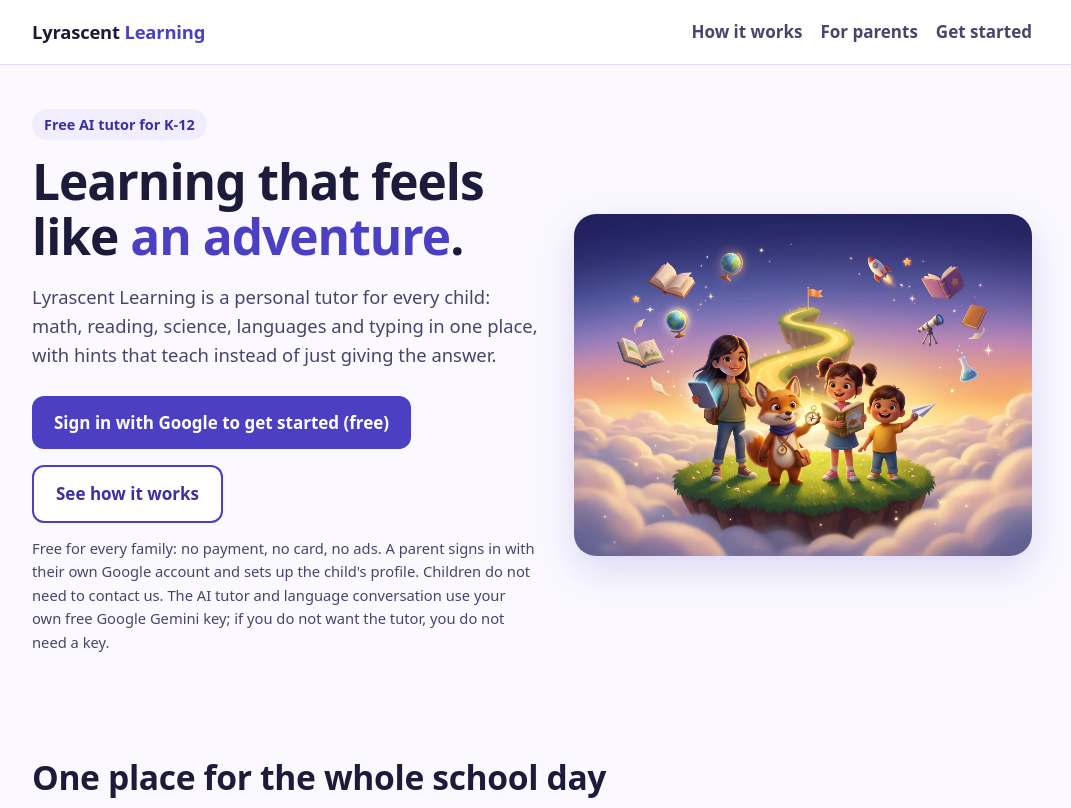
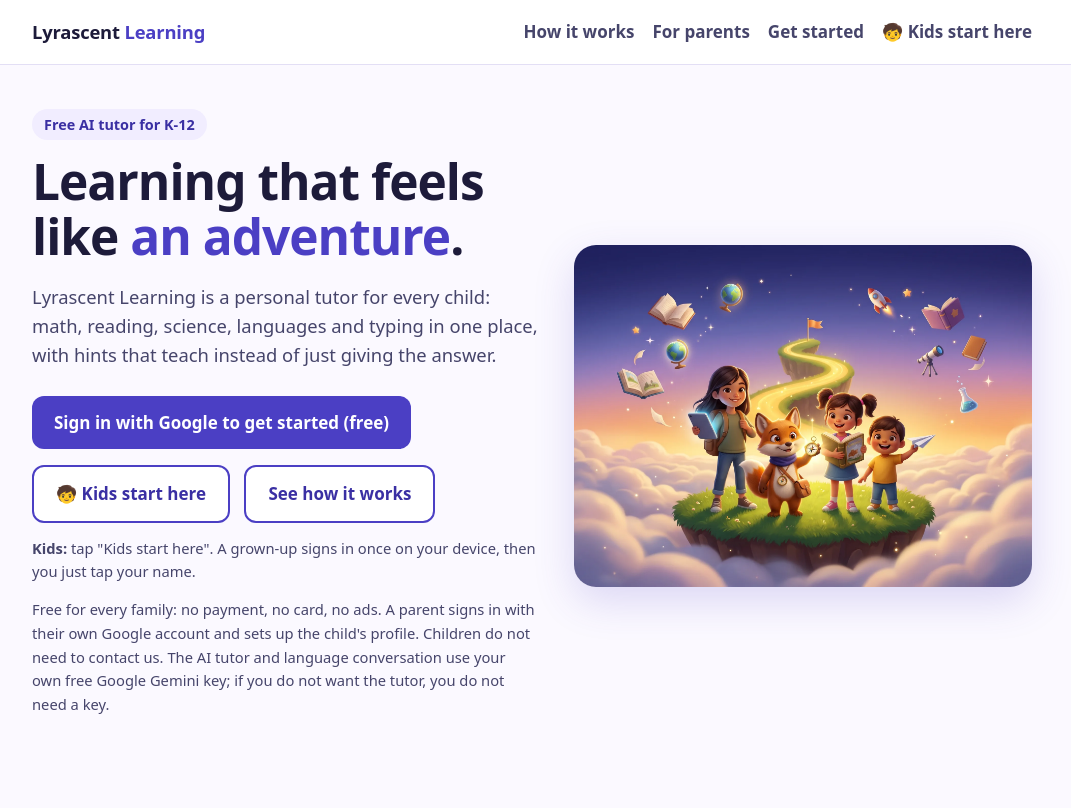
Before and after one commit to ngllarry-stack/lyrascent-site, a plain HTML site: page index.html in a window 1280 px wide. Shown: the top 808 px of the page, without its empty margins (108-1179 px from the left). Drawn offline with Linux system fonts and the light colour scheme; a script that the page names is missing.

Commit message:
Add a Kids start here button

```diff
--- a/index.html
+++ b/index.html
@@ -61,7 +61,7 @@ footer{border-top:1px solid var(--line);padding:26px 0;color:var(--ink2);font-si
 <header>
   <div class="wrap">
     <a class="brand" href="/">Lyrascent <b>Learning</b></a>
-    <nav aria-label="Page sections"><a href="#how">How it works</a><a href="#parents">For parents</a><a href="#early">Get started</a></nav>
+    <nav aria-label="Page sections"><a href="#how">How it works</a><a href="#parents">For parents</a><a href="#early">Get started</a><a href="https://app.lyrascent.com/kids">&#129490; Kids start here</a></nav>
   </div>
 </header>
 <main>
@@ -72,7 +72,9 @@ footer{border-top:1px solid var(--line);padding:26px 0;color:var(--ink2);font-si
       <h1>Learning that feels like <span>an adventure</span>.</h1>
       <p class="lead">Lyrascent Learning is a personal tutor for every child: math, reading, science, languages and typing in one place, with hints that teach instead of just giving the answer.</p>
       <a class="btn" href="https://app.lyrascent.com">Sign in with Google to get started (free)</a>
+      <a class="btn alt" href="https://app.lyrascent.com/kids">&#129490; Kids start here</a>
       <a class="btn alt" href="#how">See how it works</a>
+      <p class="fine"><strong>Kids:</strong> tap "Kids start here". A grown-up signs in once on your device, then you just tap your name.</p>
       <p class="fine">Free for every family: no payment, no card, no ads. A parent signs in with their own Google account and sets up the child's profile. Children do not need to contact us. The AI tutor and language conversation use your own free Google Gemini key; if you do not want the tutor, you do not need a key.</p>
     </div>
     <div>
```
